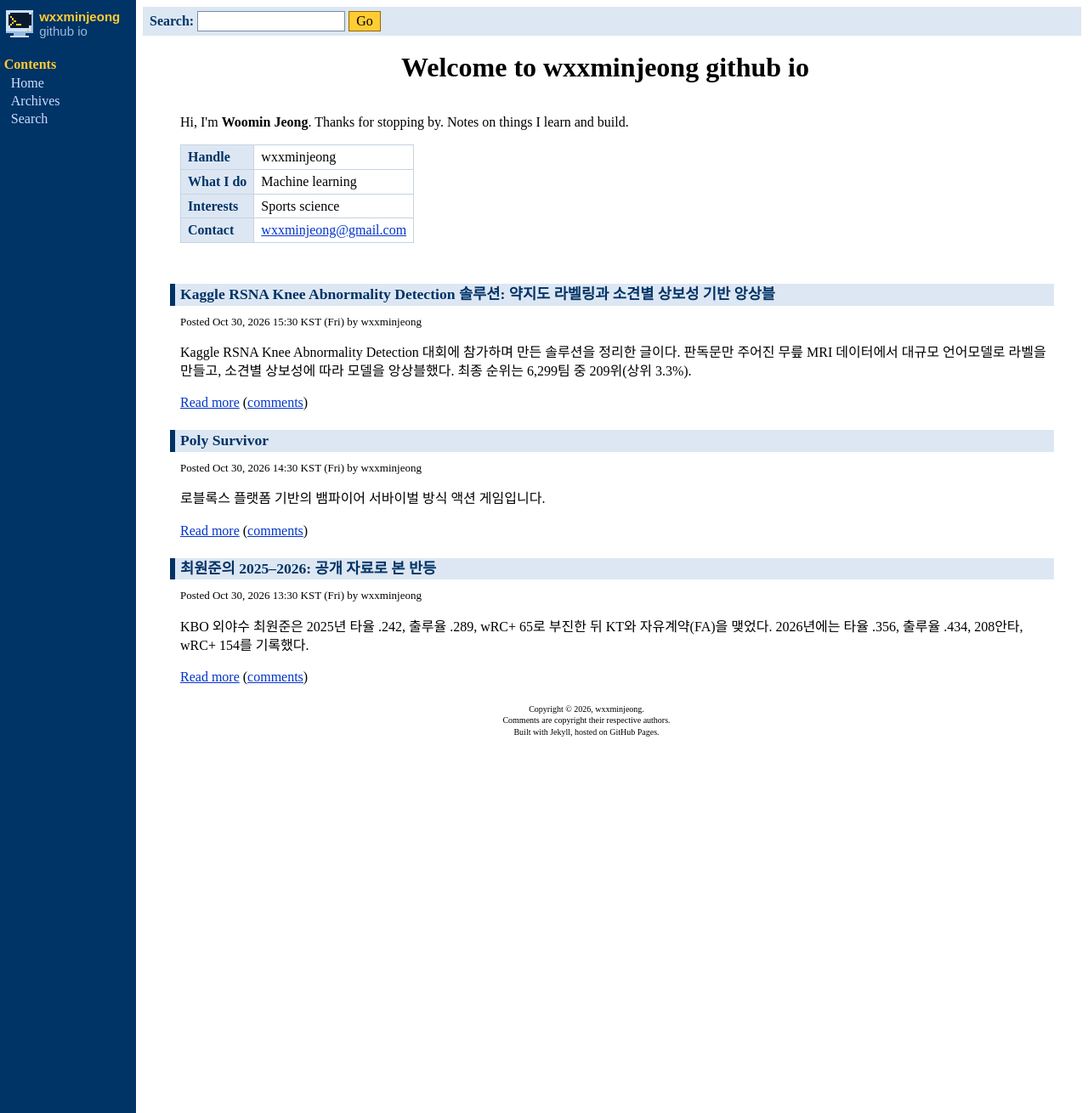
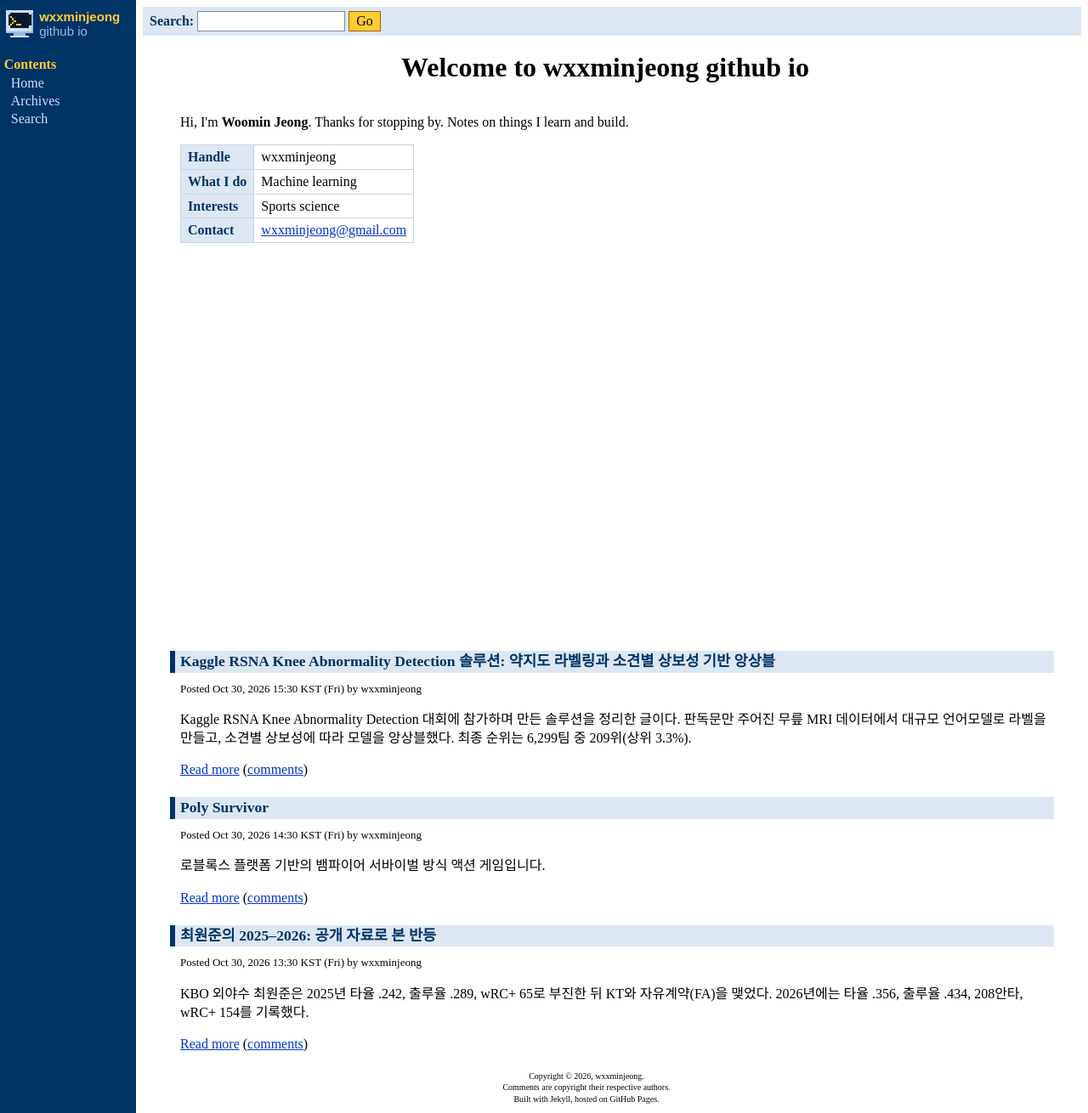
Before and after one commit to wxxminjeong/wxxminjeong.github.io, a Jekyll site: the page built from index.html, in a window 1280 px wide and 1310 px high. Shown: the whole window at 85% size. Built offline with Jekyll 4.4.1, drawn with Linux system fonts in a browser that asks for light colours.

Commit message:
Widen the gap below the front page profile table tenfold
Co-Authored-By: Claude Opus 5.5 <noreply@anthropic.com>
Claude-Session: https://claude.ai/code/session_01RuTpTZjHqmqvmhKrHAEBWS

```diff
--- a/assets/css/style.css
+++ b/assets/css/style.css
@@ -178,7 +178,7 @@ h2.Cat2HL {
 }
 h2.Cat2HL { margin-bottom: 0.3em; font-size: 1.2em; }
 div.BlurbListing { padding-left: 12px; }
-div.BlurbListing.intro { margin-bottom: 3em; }
+div.BlurbListing.intro { margin-bottom: 30em; }
 
 p.Feature { margin: 0 0 2px 1em; text-indent: -1em; }
 
```
